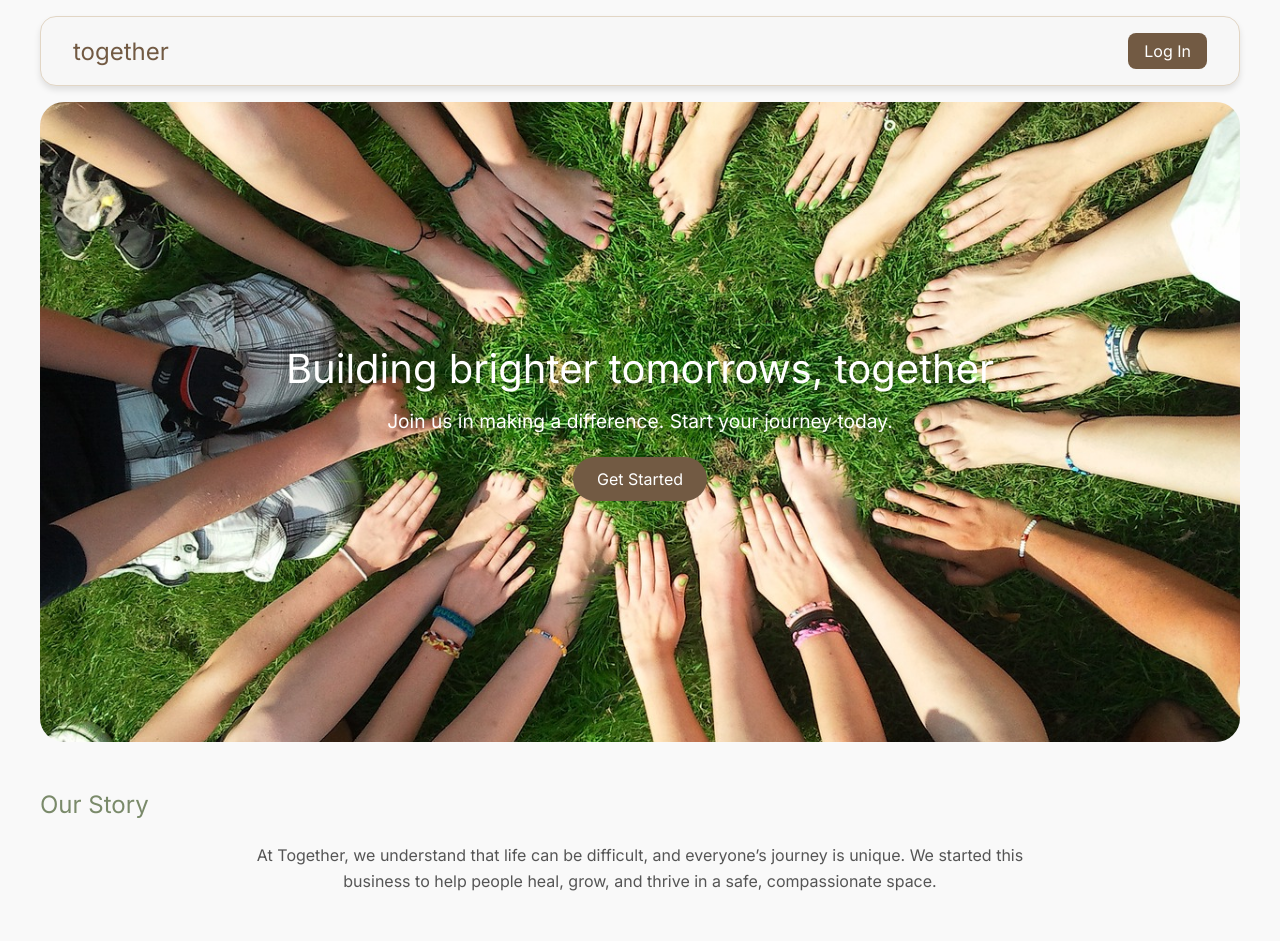
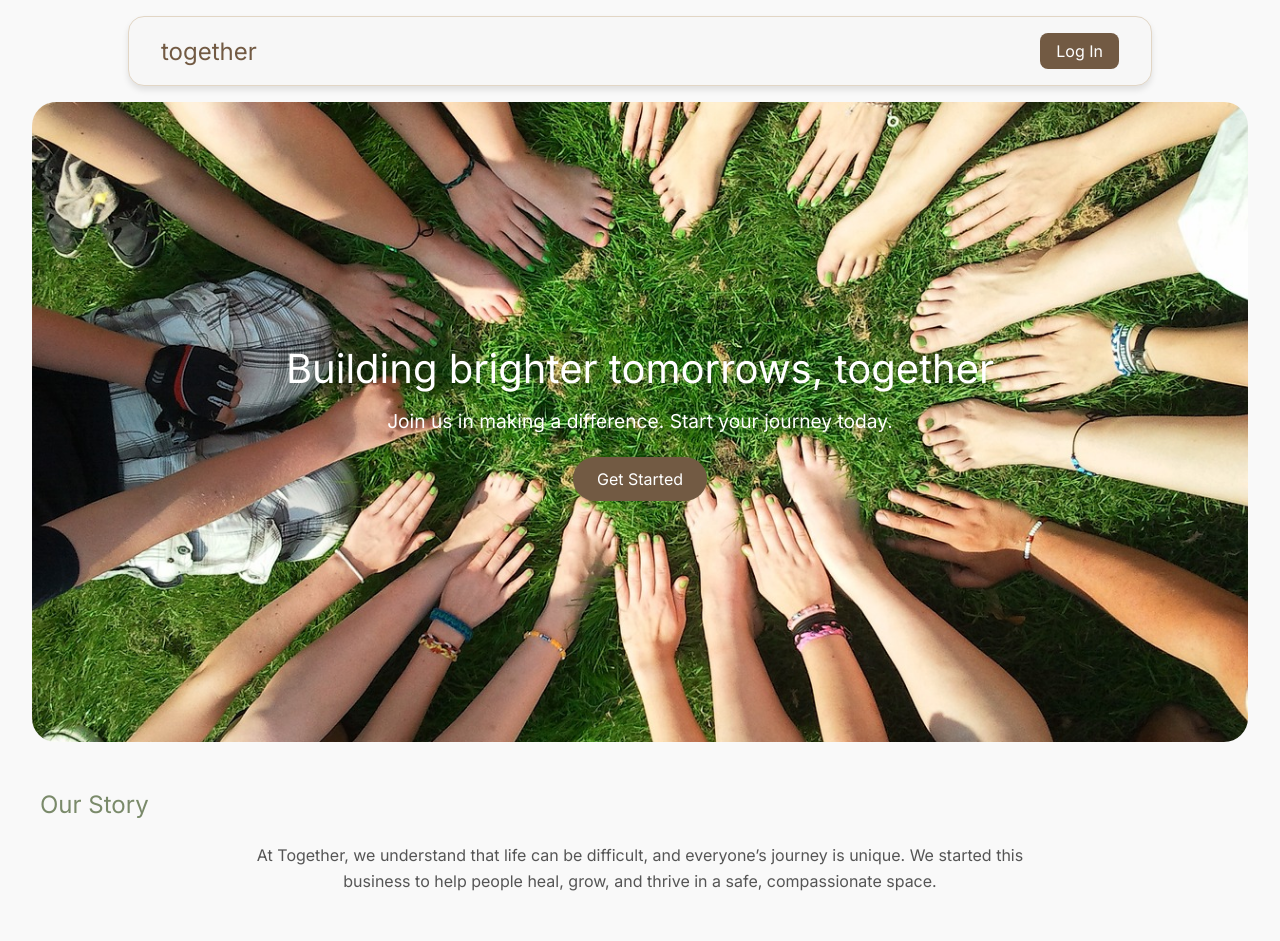
Before and after one commit to sumeaqadraku/together, a PHP site: page / in a window 1280 px wide. Shown: the top 941 px of the page. Run offline with PHP 8.4, Linux system fonts and the light colour scheme; data that the repository does not hold is empty.

Commit message:
8 changed files

```diff
--- a/assets/css/about.css
+++ b/assets/css/about.css
@@ -239,7 +239,7 @@
     border-radius: 16px; /* Rounded corners */
     margin: 1rem auto; /* Center spacing */
     width: 95%; /* Adjust width for better alignment */
-    max-width: 1200px; /* Prevent stretching on large screens */
+    max-width: 80%; /* Prevent stretching on large screens */
     border: 1px solid #e2d6c5; /* Subtle border */
     box-shadow: 0 4px 6px rgba(0, 0, 0, 0.1); /* Slight shadow for depth */
   }
--- a/assets/css/contact.css
+++ b/assets/css/contact.css
@@ -175,7 +175,7 @@
     border-radius: 16px; /* Rounded corners */
     margin: 1rem auto; /* Center spacing */
     width: 95%; /* Adjust width for better alignment */
-    max-width: 1200px; /* Prevent stretching on large screens */
+    max-width: 80%;/* Prevent stretching on large screens */
     border: 1px solid #e2d6c5; /* Subtle border */
     box-shadow: 0 4px 6px rgba(0, 0, 0, 0.1); /* Slight shadow for depth */
   }
--- a/assets/css/couples_counseling.css
+++ b/assets/css/couples_counseling.css
@@ -152,7 +152,7 @@
     border-radius: 16px; /* Rounded corners */
     margin: 1rem auto; /* Center spacing */
     width: 95%; /* Adjust width for better alignment */
-    max-width: 1200px; /* Prevent stretching on large screens */
+    max-width: 80%; /* Prevent stretching on large screens */
     border: 1px solid #e2d6c5; /* Subtle border */
     box-shadow: 0 4px 6px rgba(0, 0, 0, 0.1); /* Slight shadow for depth */
   }
--- a/assets/css/group_therapy.css
+++ b/assets/css/group_therapy.css
@@ -223,7 +223,7 @@ body {
     border-radius: 16px; /* Rounded corners */
     margin: 1rem auto; /* Center spacing */
     width: 95%; /* Adjust width for better alignment */
-    max-width: 1200px; /* Prevent stretching on large screens */
+    max-width: 80%; /* Prevent stretching on large screens */
     border: 1px solid #e2d6c5; /* Subtle border */
     box-shadow: 0 4px 6px rgba(0, 0, 0, 0.1); /* Slight shadow for depth */
   }
--- a/assets/css/individual_therapy.css
+++ b/assets/css/individual_therapy.css
@@ -174,7 +174,7 @@
     border-radius: 16px; /* Rounded corners */
     margin: 1rem auto; /* Center spacing */
     width: 95%; /* Adjust width for better alignment */
-    max-width: 1200px; /* Prevent stretching on large screens */
+    max-width: 80%; /* Prevent stretching on large screens */
     border: 1px solid #e2d6c5; /* Subtle border */
     box-shadow: 0 4px 6px rgba(0, 0, 0, 0.1); /* Slight shadow for depth */
   }
--- a/assets/css/main.css
+++ b/assets/css/main.css
@@ -24,7 +24,7 @@ body {
   border-radius: 16px; /* Rounded corners */
   margin: 1rem auto; /* Center spacing */
   width: 95%; /* Adjust width for better alignment */
-  max-width: 1200px; /* Prevent stretching on large screens */
+  max-width: 80%; /* Prevent stretching on large screens */
   border: 1px solid #e2d6c5; /* Subtle border */
   box-shadow: 0 4px 6px rgba(0, 0, 0, 0.1); /* Slight shadow for depth */
 }
@@ -164,7 +164,7 @@ a {
   border-radius: 24px; /* Rounded corners */
   overflow: hidden; /* Ensures content stays within rounded corners */
   width: 95%; /* Same width as navbar */
-  max-width: 1200px; /* Same max-width as navbar */
+  max-width: 100%; /* Same max-width as navbar */
   margin: 1rem auto; /* Center the hero section */
 
 }
--- a/assets/css/resources.css
+++ b/assets/css/resources.css
@@ -23,7 +23,7 @@ body {
     border-radius: 16px; /* Rounded corners */
     margin: 1rem auto; /* Center spacing */
     width: 95%; /* Adjust width for better alignment */
-    max-width: 1200px; /* Prevent stretching on large screens */
+    max-width: 80%; /* Prevent stretching on large screens */
     border: 1px solid #e2d6c5; /* Subtle border */
     box-shadow: 0 4px 6px rgba(0, 0, 0, 0.1); /* Slight shadow for depth */
   }
--- a/assets/css/services.css
+++ b/assets/css/services.css
@@ -97,7 +97,7 @@
     border-radius: 16px; /* Rounded corners */
     margin: 1rem auto; /* Center spacing */
     width: 95%; /* Adjust width for better alignment */
-    max-width: 1200px; /* Prevent stretching on large screens */
+    max-width: 80%; /* Prevent stretching on large screens */
     border: 1px solid #e2d6c5; /* Subtle border */
     box-shadow: 0 4px 6px rgba(0, 0, 0, 0.1); /* Slight shadow for depth */
   }
```
